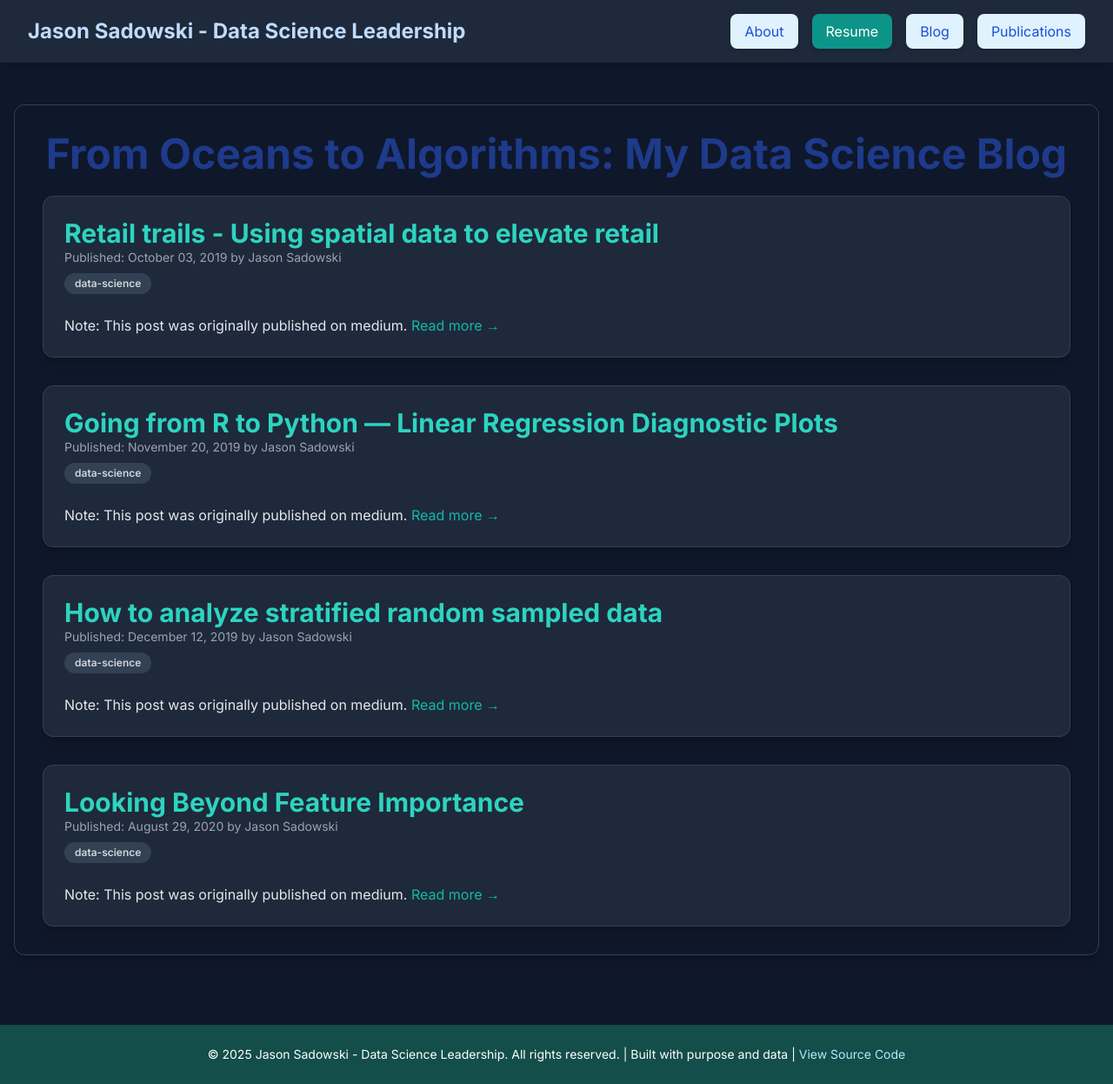
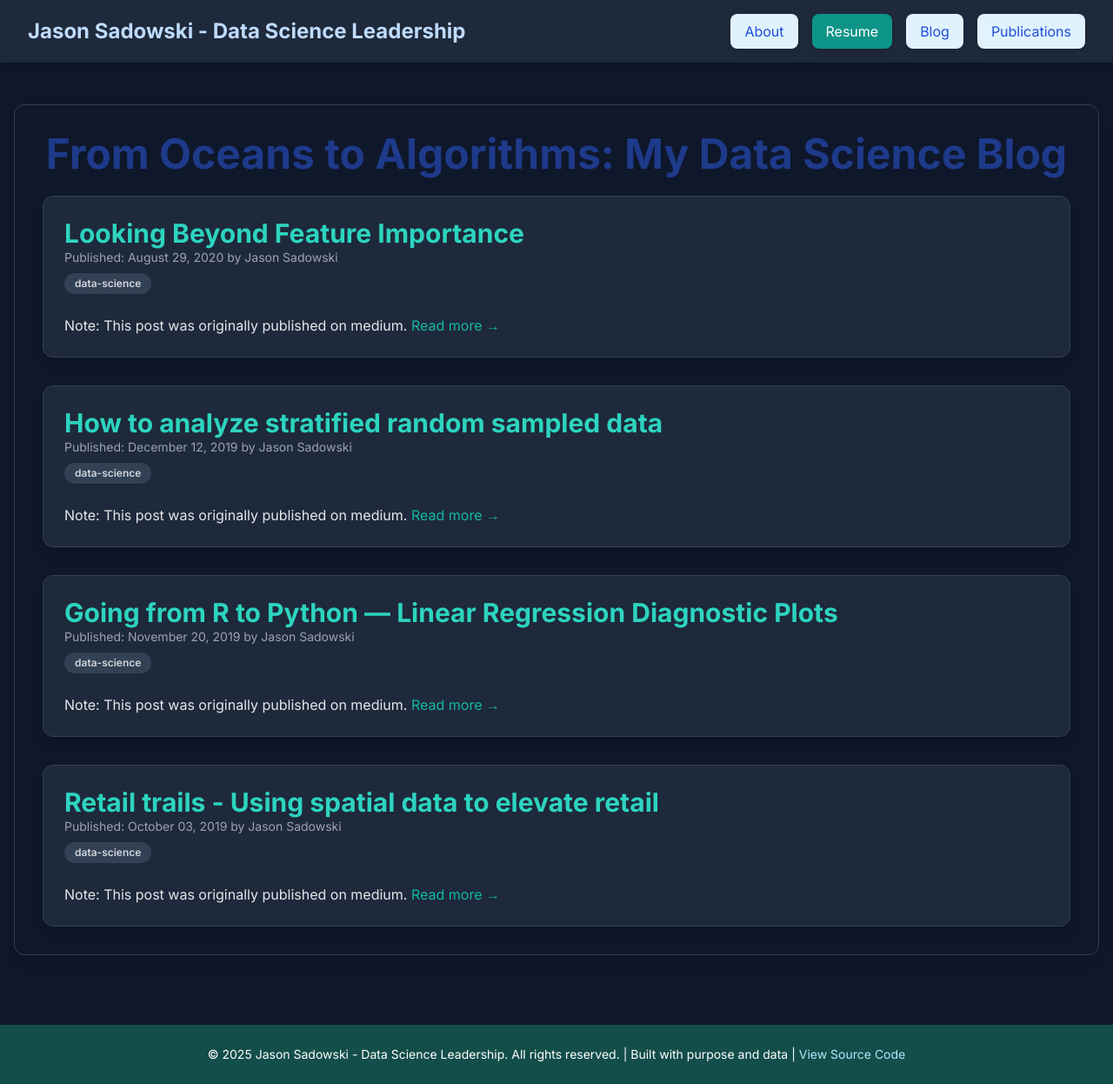
Before and after one commit to j-sadowski/personal_website, a Jekyll site: the page built from blog.html, in a window 1280 px wide and 1246 px high. Shown: the whole window at 87% size. Built offline with Jekyll 4.4.1, drawn with Linux system fonts in a browser that asks for light colours; nearby versions of some CDN libraries; some of the changed lines change nothing that is shown.

Commit message:
fix: resolving blog order through _config.yml

```diff
--- a/_config.yml
+++ b/_config.yml
@@ -7,6 +7,13 @@ theme: minima
 plugins:
   - jekyll-feed
   - jekyll-sitemap
+
+collections:
+  posts:
+    output: true
+    permalink: /:categories/:year/:month/:day/:title:output_ext
+    sort_by: date
+    sort_order: descending
 
 markdown: kramdown
 highlighter: rouge
--- a/blog.html
+++ b/blog.html
@@ -10,7 +10,7 @@ title: My Data Science Blog
 
     <div id="blog-posts-container" class="grid grid-cols-1 gap-8">
         {% if site.posts.size > 0 %}
-            {% for post in site.posts reversed %}
+            {% for post in site.posts %}
                 <article class="bg-slate-800 p-6 rounded-xl shadow-lg border border-slate-700">
                     <h2 class="text-3xl font-bold text-blue-200">
                         <a href="{{ post.url | relative_url }}" class="hover:underline text-teal-400">
```
